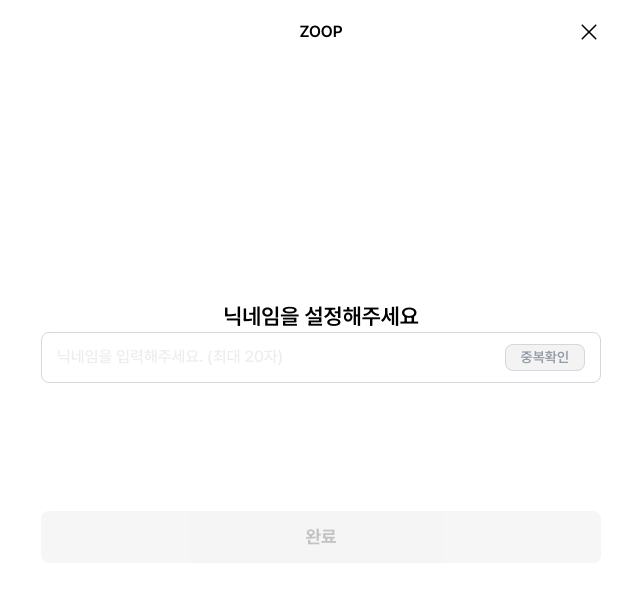
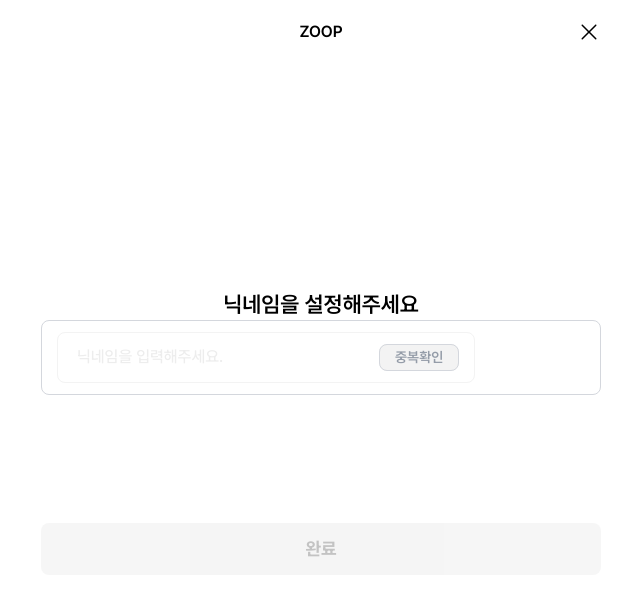
Before and after one commit to FC-DEV3-Final-Project/zoop-frontend, a Next.js app: page /login/set-nickname in a window 1280 px wide. Shown: the top 596 px of the page, without its empty margins (319-959 px from the left). Built offline with nearby package versions, Linux system fonts and the light colour scheme; no server answers.

Commit message:
design: nickNameInput 컴포넌트 적용

```diff
--- a/src/app/login/set-nickname/page.tsx
+++ b/src/app/login/set-nickname/page.tsx
@@ -2,14 +2,15 @@
 import React, { useEffect, useState } from "react";
 import { Header } from "@/layout/Header";
 import { Button } from "@/components/ui/button";
-import { createUserNickname } from "@/apis/login/user";
+import { createUserNickname } from "@/apis/login/createUserNickname";
 import { useRouter } from "next/navigation";
 import useAuthFromHash from "@/hooks/common/useAuthFromHash";
+import NicknameInput from "@/components/common/NicknameInput";
 
 const Page = () => {
   const router = useRouter();
   const [nickname, setNickname] = useState("");
-  const [loading, setLoading] = useState(false);
+  const [isValid, setIsValid] = useState(false);
 
   useAuthFromHash();
 
@@ -49,43 +50,25 @@ const Page = () => {
         <Header.Title>ZOOP</Header.Title>
         <Header.Close onCloseClick={() => alert("닫기 클릭")} />
       </Header>
-      {/* <div className="flex min-h-screen w-full flex-col items-center justify-center gap-5 px-5 pt-16"> */}
       <div className="flex h-screen w-full flex-col items-center justify-center bg-white px-5 pt-16">
         <span className="text-center text-title5">닉네임을 설정해주세요</span>
 
         <div
           className={`flex items-center justify-between self-stretch rounded-small px-4 py-3 outline outline-1 outline-offset-[-1px] outline-gray-500-alternative`}
         >
-          <input
-            type="text"
-            value={nickname}
-            onChange={(e) => {
-              setNickname(e.target.value);
-            }}
-            maxLength={20}
-            placeholder="닉네임을 입력해주세요. (최대 20자)"
-            className="w-full bg-white/0 text-body1 placeholder-gray-300 focus:outline-none"
+          <NicknameInput
+            nickname={nickname}
+            setNickname={setNickname}
+            isValid={isValid}
+            setIsValid={setIsValid}
           />
-          <button
-            onClick={() => alert("중복확인 클릭")}
-            disabled={nickname.length === 0 || loading}
-            className={`inline-flex items-center justify-center rounded-small px-4 py-1 outline outline-1 outline-offset-[-1px] ${
-              nickname.length > 0
-                ? "bg-blue-050-bg text-blue-700 outline-blue-800-primary"
-                : "bg-gray-200 text-gray-700-info outline-gray-500-alternative"
-            }`}
-          >
-            <p className="justify-start whitespace-nowrap text-caption1">
-              {loading ? "확인 중..." : "중복확인"}
-            </p>
-          </button>
         </div>
         {/* 버튼 */}
         <Button
           variant={"default"}
           className="mt-32 w-full"
           onClick={handleSubmit}
-          disabled={nickname.length === 0 || loading}
+          disabled={!isValid}
         >
           완료
         </Button>
```
